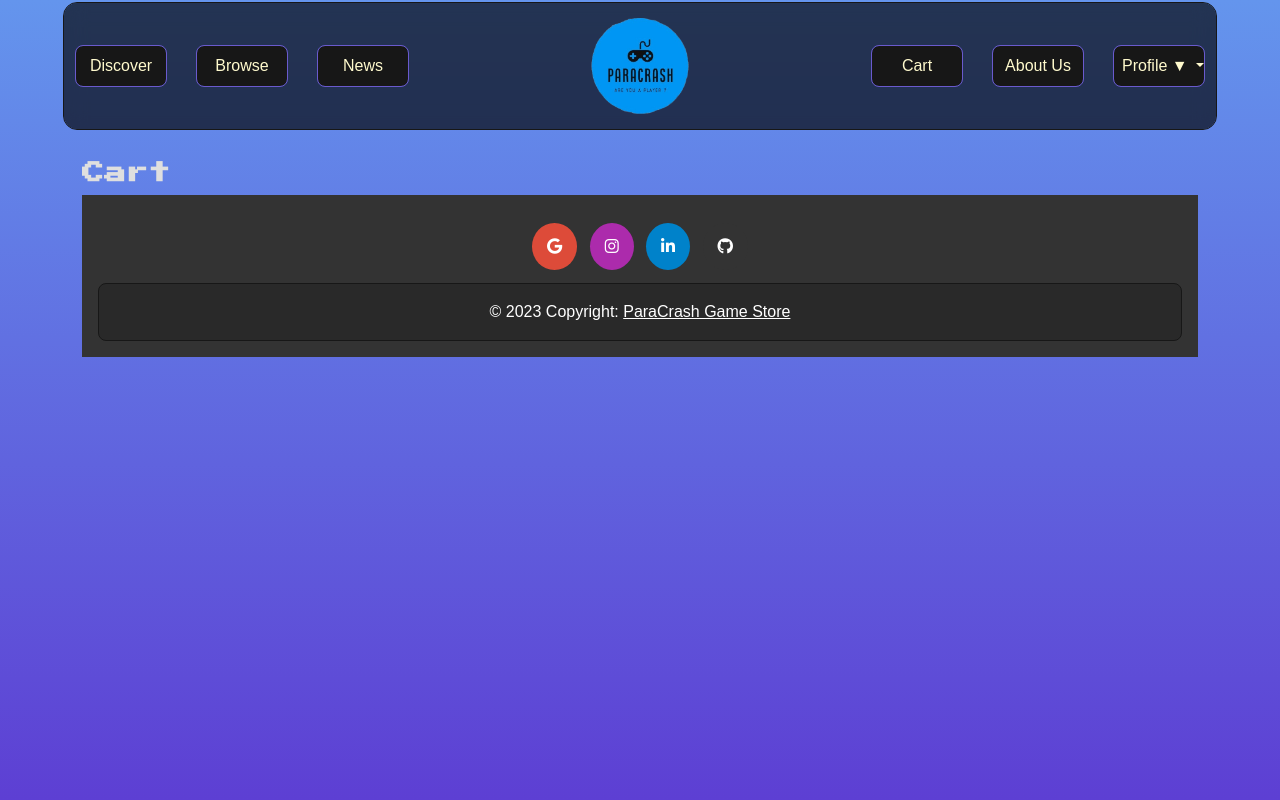
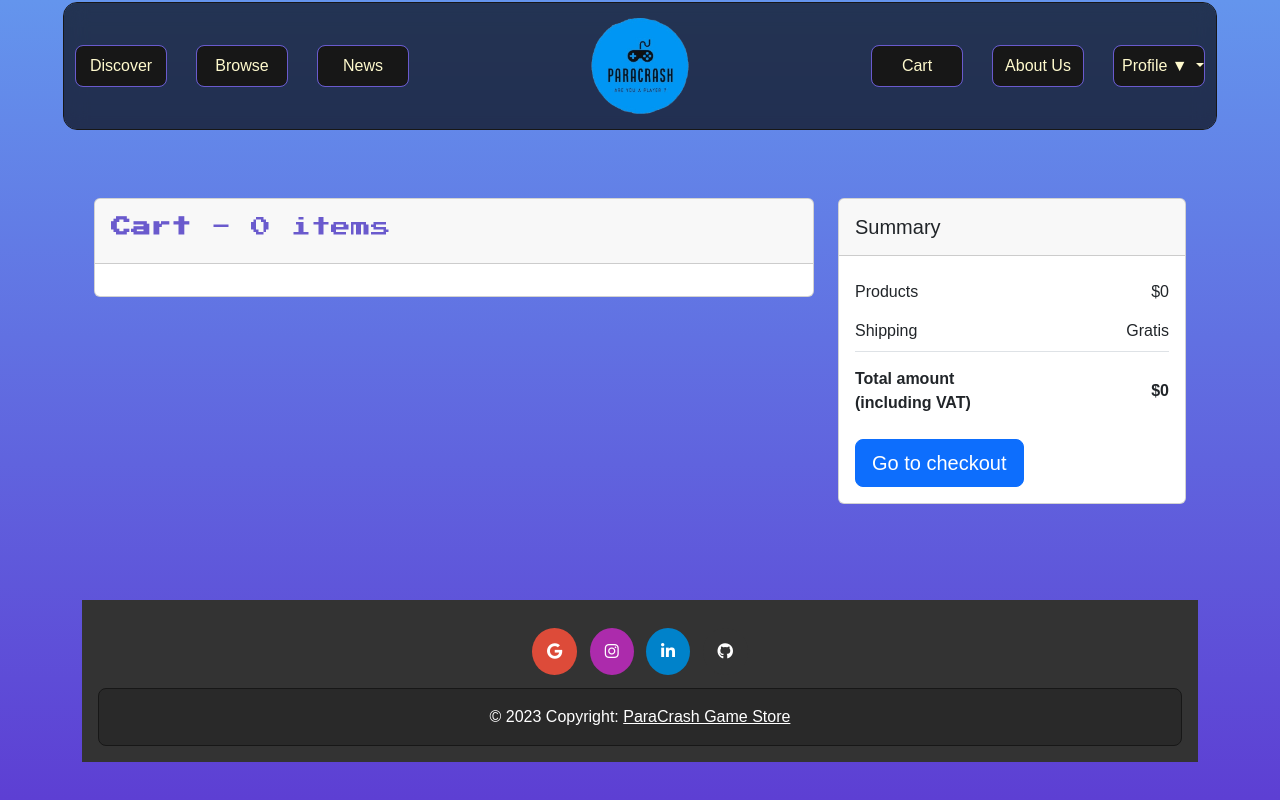
Before and after one commit to GITHD3/game-store.github.io, a PHP site: page /cart.php in a window 1280 px wide. Run offline with PHP 8.4, Linux system fonts and the light colour scheme; the visitor is signed in with stand-in values (Sample User, id 1); tables that the repository leaves empty or names only in its code hold one stand-in row (values such as "Sample post"); some libraries are stand-ins or nearby versions; some web fonts are replaced.

Commit message:
Update cart.php

```diff
--- a/cart.php
+++ b/cart.php
@@ -22,9 +22,7 @@ $dbconn->setAttribute(PDO::ATTR_ERRMODE, PDO::ERRMODE_EXCEPTION);
     <title>Cart Page</title>
     <meta name='viewport' content='width=device-width, initial-scale=1'>
     <link rel="stylesheet" href="https://cdn.jsdelivr.net/npm/bootstrap@5.3.0/dist/css/bootstrap.min.css">
-
 </head>
-
 
 <body style="font-family: 'Aspekta', sans-serif;">
     <?php if (!isset($_SESSION['id'])) { ?>
@@ -45,16 +43,144 @@ $dbconn->setAttribute(PDO::ATTR_ERRMODE, PDO::ERRMODE_EXCEPTION);
             window.location.href = 'registration.php';
         }
     });
+    </script>
+    <?php } else {
 
-        </script>
-    <?php } else { ?>
+$servername = "localhost";
+$username = "root";
+$password = "";
+$dbname = "game4";
+
+// Create connection
+$conn = new mysqli($servername, $username, $password, $dbname);
+
+// Check connection
+if ($conn->connect_error) {
+    die("Connection failed: " . $conn->connect_error);
+}
+
+$cartvar = $_SESSION['id'];
+$sql = "SELECT cartid, gameid, amount
+        FROM cart
+        WHERE cartid = $cartvar";
+
+$result = $conn->query($sql);
+$cart_items = [];
+
+if ($result->num_rows > 0) {
+    while ($row = $result->fetch_assoc()) {
+        $gameId = $row['gameid'];
+        $sql2 = "SELECT gamename FROM games WHERE gameid = $gameId";
+        $result2 = $conn->query($sql2);
+
+        if ($result2->num_rows > 0) {
+            $row2 = $result2->fetch_assoc();
+            $gameName = $row2['gamename'];
+        } else {
+            $gameName = "Unknown Game";
+        }
+
+        // Now you have $gameName for the current item
+        // You can use $row and $gameName to display cart items
+    }
+}
+
+
+?>
+
     <div class="container main">
-            <div class="A">
 
-                <h4 class="heading pt-2" style="font-family: 'Press Start 2P'; font-size: 22px;  color: #dfdfdf;">
-                    <strong><br>Cart</strong>
+        <section class="h-100 gradient-custom">
+            <div class="container py-5">
+                <div class="row d-flex justify-content-center my-4">
+                    <div class="col-md-8">
+                        <div class="card mb-4">
+                            <div class="card-header py-3">
+                                <h4 class="heading"
+                                    style="font-family: 'Press Start 2P'; font-size: 20px;  color:slateblue;">
+                                    <strong>Cart </strong>- <?php echo count($cart_items); ?> items
                                 </h4>
                             </div>
+                            <div class="card-body">
+                                <?php foreach ($cart_items as $item) { ?>
+                                <div class="row">
+                                    <div class="col-lg-3 col-md-12 mb-4 mb-lg-0">
+                                        <div class="bg-image hover-overlay hover-zoom ripple rounded"
+                                            data-mdb-ripple-color="light">
+                                            <img src="<?php echo $gameName; ?>.webp" class="w-100"
+                                                alt="<?php echo $gameName; ?>" />
+                                            <a href="#!">
+                                                <div class="mask" style="background-color: rgba(251, 251, 251, 0.2)">
+                                                </div>
+                                            </a>
+                                        </div>
+
+                                    </div>
+
+                                    <div class="col-lg-5 col-md-6 mb-4 mb-lg-0">
+                                        <p><strong><?php echo $item['name']; ?></strong></p>
+                                        <p>Color: <?php echo $item['color']; ?></p>
+                                        <p>Size: <?php echo $item['size']; ?></p>
+                                        <button type="button" class="btn btn-primary btn-sm me-1 mb-2"
+                                            data-mdb-toggle="tooltip" title="Remove item">
+                                            <i class="fas fa-trash"></i>
+                                        </button>
+                                        <button type="button" class="btn btn-danger btn-sm mb-2"
+                                            data-mdb-toggle="tooltip" title="Move to the wish list">
+                                            <i class="fas fa-heart"></i>
+                                        </button>
+                                    </div>
+
+                                    <div class="col-lg-4 col-md-6 mb-4 mb-lg-0">
+                                        <p class="text-start text-md-center">
+                                            <strong>$<?php echo $item['amount']; ?></strong>
+                                        </p>
+                                    </div>
+                                </div>
+                                <?php } ?>
+
+                                <!-- Rest of your template -->
+
+                            </div>
+                        </div>
+                    </div>
+                    <div class="col-md-4">
+                        <div class="card mb-4">
+                            <div class="card-header py-3">
+                                <h5 class="mb-0">Summary</h5>
+                            </div>
+                            <div class="card-body">
+                                <ul class="list-group list-group-flush">
+                                    <li
+                                        class="list-group-item d-flex justify-content-between align-items-center border-0 px-0 pb-0">
+                                        Products
+                                        <span>$<?php echo array_sum(array_column($cart_items, 'amount')); ?></span>
+                                    </li>
+                                    <li class="list-group-item d-flex justify-content-between align-items-center px-0">
+                                        Shipping
+                                        <span>Gratis</span>
+                                    </li>
+                                    <li
+                                        class="list-group-item d-flex justify-content-between align-items-center border-0 px-0 mb-3">
+                                        <div>
+                                            <strong>Total amount</strong>
+                                            <strong>
+                                                <p class="mb-0">(including VAT)</p>
+                                            </strong>
+                                        </div>
+                                        <span><strong>$<?php echo array_sum(array_column($cart_items, 'amount')); ?></strong></span>
+                                    </li>
+                                </ul>
+
+                                <button type="button" class="btn btn-primary btn-lg btn-block">
+                                    Go to checkout
+                                </button>
+                            </div>
+                        </div>
+                    </div>
+                </div>
+            </div>
+        </section>
 
         <?php } ?>
 </body>
```
Lines whose indentation alone changed are shown as unchanged.
